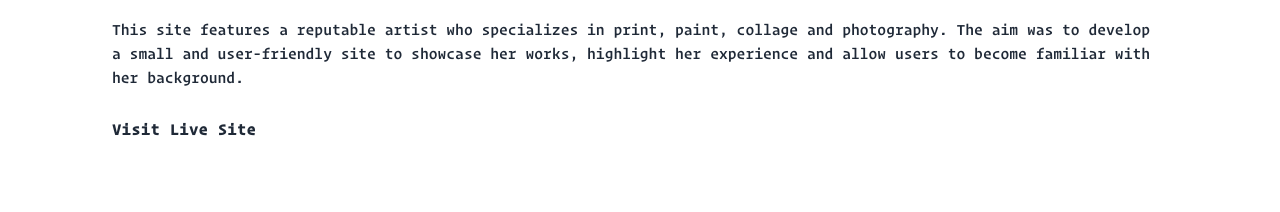
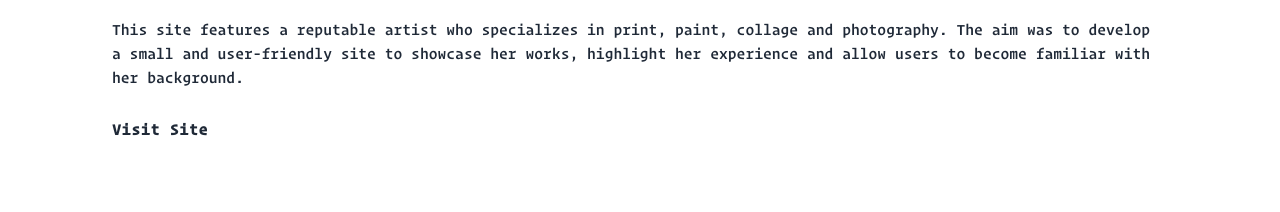
Before and after one commit to nyafologus/next-new-portfolio, a Next.js app: page / in a window 1280 px wide. Shown: the part 2560-2772 px from the top of the page. Built offline with nearby package versions, Linux system fonts and the light colour scheme.

Commit message:
Amend CTA text after exchanging live links with archived ones
Change text from 'Visit Live Site' to 'Visit Site'

```diff
--- a/src/app/ui/projects.tsx
+++ b/src/app/ui/projects.tsx
@@ -26,7 +26,7 @@ function FancyLink({ url }: FancyLinkProps) {
       onMouseEnter={contextState.mouseEnterEvent}
       className="z-1 group z-10"
     >
-      <WavyText text="Visit Live Site" />
+      <WavyText text="Visit Site" />
 
       <div className="mt-1 h-2 w-full origin-left scale-x-0 rounded-full bg-gradient-to-r from-teal-400 to-lime-400 transition duration-500 ease-in-out group-hover:origin-left group-hover:scale-x-100"></div>
     </a>
```
